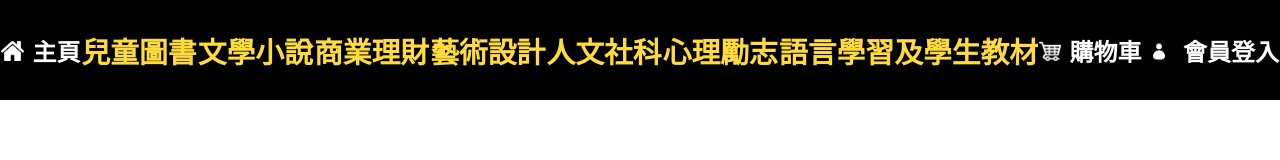
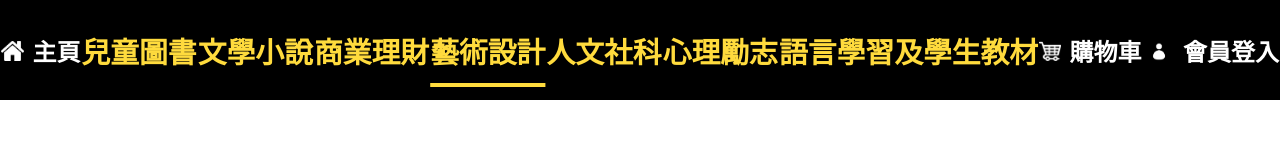
Before and after one commit to fung673/nextjs-bookshop, a Next.js app: page /Art in a window 1280 px wide. Shown: the top 160 px of the page. Built offline with nearby package versions, Linux system fonts and the light colour scheme.

Commit message:
header css

```diff
--- a/components/Header.js
+++ b/components/Header.js
@@ -1,7 +1,11 @@
 import Link from 'next/link'
 import Image from 'next/image'
+import { useRouter } from 'next/router'
+
 
 function Header() {
+ const router = useRouter()
+ const path = router.route
  return <div>
   <nav className="layout-header">
    <ul className="header-container ">
@@ -9,13 +13,14 @@ function Header() {
      alt="Picture of homepage"
      width={23} height={20}
     /> 主頁</Link></li>
-    <li className='booklist'><Link href='/BookForKid'>兒童圖書</Link></li>
-    <li className='booklist'><Link href='/Literature'>文學小說</Link></li>
-    <li className='booklist'><Link href='/Finance'>商業理財</Link></li>
-    <li className='booklist'><Link href='/Art'>藝術設計</Link></li>
-    <li className='booklist'><Link href='/Human'>人文社科</Link></li>
-    <li className='booklist'><Link href='/Psycho'>心理勵志</Link></li>
-    <li className='booklist'><Link href='/Lang'>語言學習及學生教材</Link></li>
+    <li className='booklist'>{path === '/BookForKid' ? <Link href='/BookForKid' className='underline'>兒童圖書</Link>
+     : <Link href='/BookForKid'>兒童圖書</Link>}</li>
+    <li className='booklist'>{path === '/Literature' ? <Link href='/Literature' className='underline'>文學小說</Link> : <Link href='/Literature'>文學小說</Link>}</li>
+    <li className='booklist'>{path === '/Finance' ? <Link href='/Finance' className='underline'>商業理財</Link> : <Link href='/Finance'>商業理財</Link>}</li>
+    <li className='booklist'>{path === '/Art' ? <Link href='/Art' className='underline'>藝術設計</Link> : <Link href='/Art'>藝術設計</Link>}</li>
+    <li className='booklist'>{path === '/Human' ? <Link href='/Human' className='underline'>人文社科</Link> : <Link href='/Human'>人文社科</Link>}</li>
+    <li className='booklist'>{path === '/Psycho' ? <Link href='/Psycho' className='underline'>心理勵志</Link> : <Link href='/Psycho'>心理勵志</Link>}</li>
+    <li className='booklist'>{path === '/Lang' ? <Link href='/Lang' className='underline'>語言學習及學生教材</Link> : <Link href='/Lang'>語言學習及學生教材</Link>}</li>
     <li><Link href="/"><img src='/shoppingCart.png'
      alt="Picture of shoppingCart" className='resizeShoppingCart'
     /> 購物車</Link></li>
--- a/pages/Art/index.js
+++ b/pages/Art/index.js
@@ -1,13 +1,11 @@
 import Link from 'next/link'
 import { useRouter } from 'next/router'
 import Book from '../../json/artBook'
-
 const BookArray = Book.Books
 
 
 export default function Art() {
 
- const router = useRouter()
   return <div className='bookContainer'>{
     BookArray.map((book) => {
       return (
--- a/styles/globals.css
+++ b/styles/globals.css
@@ -43,6 +43,12 @@ a {
   color: rgb(255, 219, 61)
 }
 
+.booklist:hover {
+  text-underline-offset: 20px;
+  text-decoration: underline 0.15em rgb(255, 219, 61);
+  transition: 1.2s;
+}
+
 .resizeShoppingCart {
   width: 22px;
   height: auto;
@@ -65,6 +71,13 @@ a {
   width: 500px;
   margin: 20px;
 }
+
+.underline {
+  text-underline-offset: 20px;
+  text-decoration: underline 0.15em rgb(255, 219, 61);
+  transition: 300ms;
+}
+
 
 .BookPage {
   font-size: 2rem;
```
Lines whose indentation alone changed are shown as unchanged.
